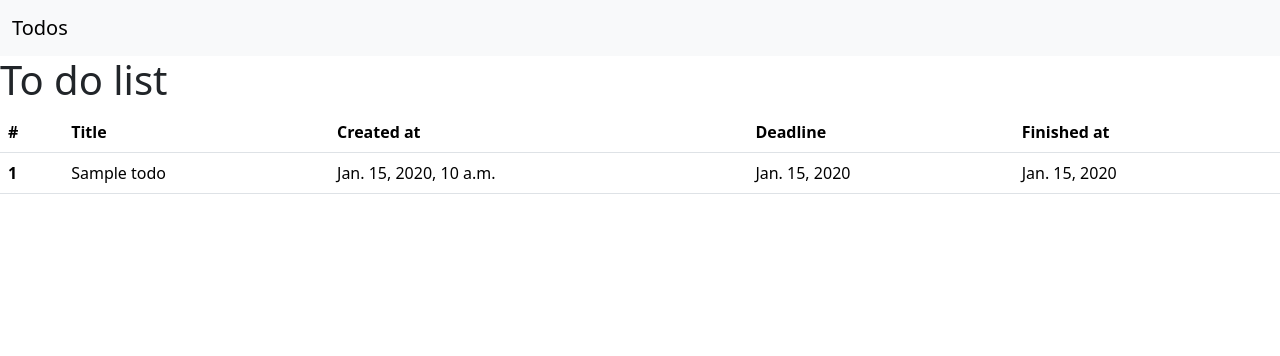
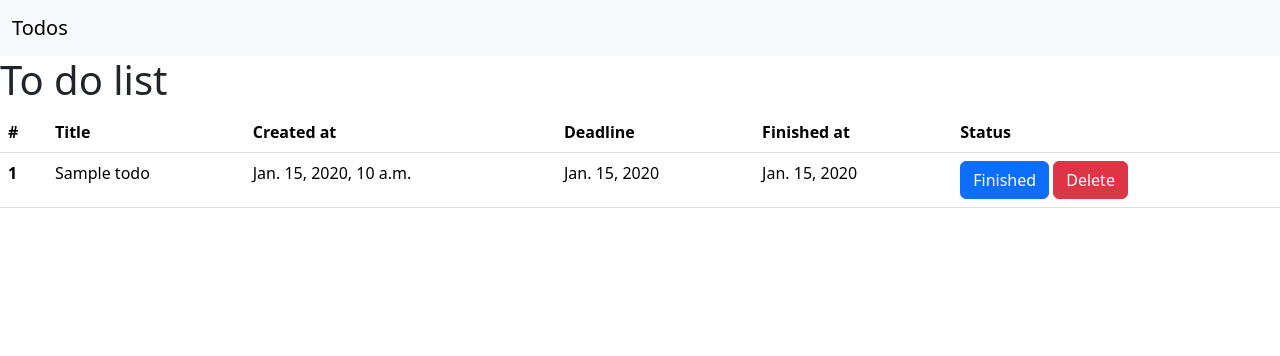
Before and after one commit to GersonEmanuel/to-do_django, a Django app: page / in a window 1280 px wide. Shown: the top 356 px of the page. Run offline with Django 5.2, Linux system fonts and the light colour scheme; tables that the repository leaves empty hold one stand-in row (values such as "Sample post").

Commit message:
using bootstrap

```diff
--- a/todos/models.py
+++ b/todos/models.py
@@ -4,6 +4,6 @@ from django.db import models
 # Create your models here.
 class Todo(models.Model):
     title = models.CharField(max_length=100, null=False, blank=False)
-    data_created = models.DateField(auto_now_add=True, null=False, blank=False)
+    data_created = models.DateTimeField(auto_now_add=True, null=False, blank=False)
     deadline = models.DateField(null=False, blank=False)
     finished_data = models.DateField(null=True)
--- a/todos/templates/todos/todo_list.html
+++ b/todos/templates/todos/todo_list.html
@@ -13,6 +13,8 @@
         </div>
     </nav>
     <main>
+
+        {% if todos %}
         <h1>To do list</h1>
         <table class="table">
             <thead>
@@ -22,6 +24,7 @@
                 <th scope="col">Created at</th>
                 <th scope="col">Deadline</th>
                 <th scope="col">Finished at</th>
+                <th scope="col">Status</th>
               </tr>
             </thead>
             <tbody>
@@ -32,11 +35,19 @@
                         <td>{{todo.data_created}}</td>
                         <td>{{todo.deadline}}</td>
                         <td>{{todo.finished_data|default:"-"}}</td>
+                        <td>
+                            <a href="#" class= "btn btn-primary">Finished</a>
+                            <a href="#" class= "btn btn-danger">Delete</a>
+                        </td>
                     </tr>
 
                 {% endfor %}
             </tbody>
           </table>
+        {% else %}
+            <p>No to-do here</p>
+        {% endif %}
+
     </main>
 
     <script src="https://cdn.jsdelivr.net/npm/bootstrap@5.3.3/dist/js/bootstrap.bundle.min.js" integrity="sha384-YvpcrYf0tY3lHB60NNkmXc5s9fDVZLESaAA55NDzOxhy9GkcIdslK1eN7N6jIeHz" crossorigin="anonymous"></script>
```
Also changed, not shown: db.sqlite3, todos/migrations/0002_alter_todo_data_created.py (added).
